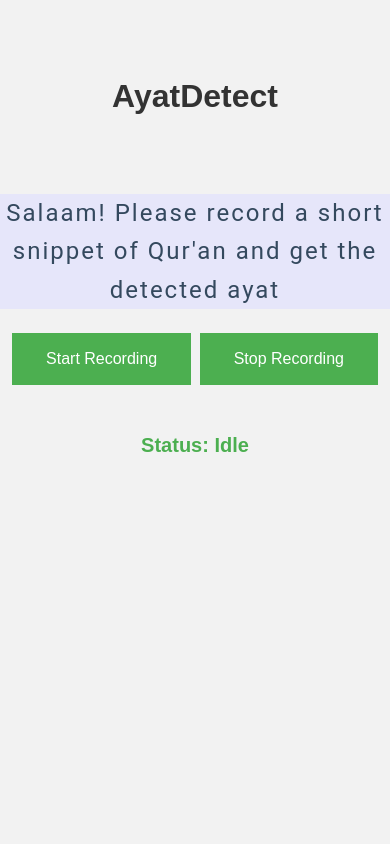
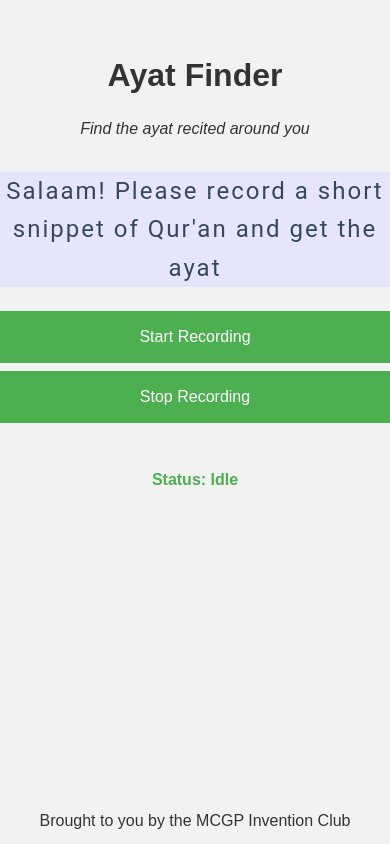
Before and after one commit to imranq/tarteel-musullah, a plain HTML site: page index.html in a window 390 px wide. Drawn offline with Linux system fonts and the light colour scheme; no server answers.

Commit message:
updated with ayatfinder formatting for mobile

```diff
--- a/index.html
+++ b/index.html
@@ -1,13 +1,15 @@
 <!DOCTYPE html>
 <html>
 <head>
-  <title>AyatDetect - MCGP Invention Club</title>
+  <title>Ayat Finder - Find the ayat recited around you - MCGP Invention Club</title>
   <link rel="stylesheet" type="text/css" href="static/styles.css">
+  <meta name="viewport" content="width=device-width, initial-scale=1">
 
 </head>
 <body>
-  <h1>AyatDetect</h1>
-  <div id="intro">Salaam! Please record a short snippet of Qur'an and get the detected ayat</div>
+  <h1>Ayat Finder</h1>
+  <div id="tagline">Find the ayat recited around you</div>
+  <div id="intro">Salaam! Please record a short snippet of Qur'an and get the ayat</div>
   <div id="controls">
     <button id="startButton">Start Recording</button>
     <button id="stopButton">Stop Recording</button>
@@ -19,6 +21,8 @@
 
   <a id="detected_passage" target="_blank" href="#"></a>
   <div id="output"></div>
+
+  <div id="footer">Brought to you by the MCGP Invention Club</div>
 
   <script>
     const startButton = document.getElementById('startButton');
--- a/static/styles.css
+++ b/static/styles.css
@@ -35,10 +35,17 @@
 
 
   h1 {
-    padding: 50px 0;
+    margin-top: 50px;
     font-size: 2em;
     color: #333;
+    margin-bottom:5px;
     /* text-shadow: 2px 2px 4px rgba(0,0,0,0.5); */
+  }
+
+  #tagline {
+    margin-bottom: 30px;
+    font-style: italic;
+    margin-top:10px;
   }
 
   #status {
@@ -94,3 +101,50 @@
     border-color: #ccc;
     cursor: not-allowed;
   }
+
+  /* Mobile-specific styles */
+@media (max-width: 768px) {
+  body {
+    font-size: 16px;
+  }
+
+  h1 {
+    font-size: 2em;
+  }
+
+  #tagline {
+    font-size: 1em;
+  }
+
+  #status {
+    font-size: 16px;
+  }
+
+  #controls {
+    display: flex;
+    flex-direction: column;
+    align-items: center;
+  }
+
+  #controls button {
+    width: 100%;
+  }
+}
+
+  /* Footer styles */
+
+  html {
+    height: 100%; /* Make sure the html element takes up the full height of the viewport */
+  }
+
+  body {
+    display: flex;
+    flex-direction: column;
+    min-height: 100vh; /* Use min-height to make sure the body takes at least the full height of the viewport */
+  }
+
+  #footer {
+    margin-top: auto; /* Push the footer to the bottom */
+    background-color: #f2f2f2;
+    padding: 10px;
+  }
```
